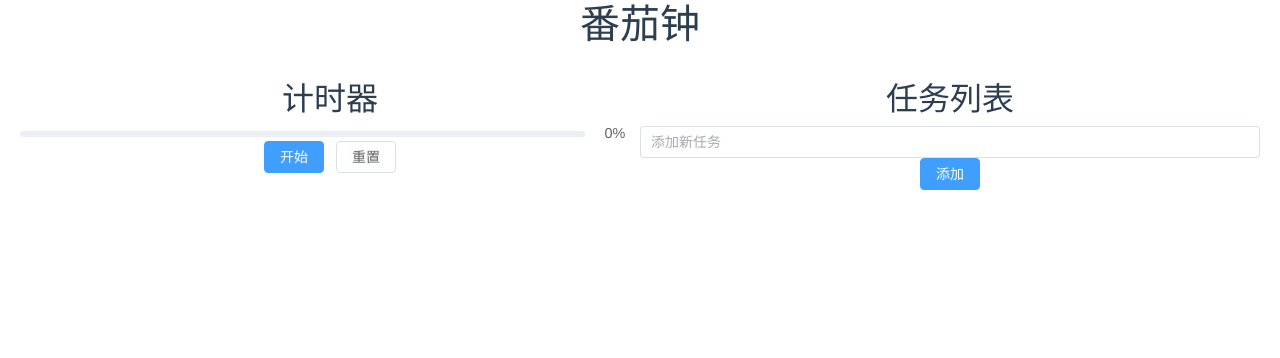
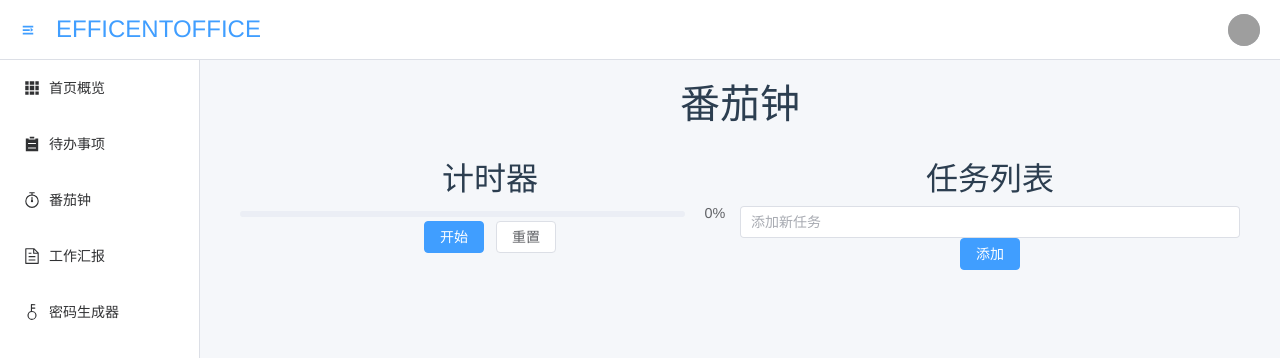
Before and after one commit to QingYang1807/EfficientOffice, a Vue app in the folder frontend/: page /#/pomodoro-timer in a window 1280 px wide. Shown: the top 358 px of the page. Built offline with nearby package versions, Linux system fonts and the light colour scheme; grey boxes are pictures that could not be loaded.

Commit message:
添加主体布局和首页

```diff
--- a/frontend/package.json
+++ b/frontend/package.json
@@ -11,6 +11,7 @@
     "bootstrap-vue": "^2.23.1",
     "core-js": "^3.8.3",
     "element-plus": "^2.3.4",
+    "@element-plus/icons-vue": "^2.1.0",
     "vue": "^3.2.13",
     "vue-router": "^4.0.13"
   },
--- /dev/null
+++ b/frontend/src/layouts/MainLayout.vue
@@ -0,0 +1,125 @@
+<template>
+  <el-container class="layout-container">
+    <!-- 顶部导航 -->
+    <el-header height="60px" class="main-header">
+      <div class="header-left">
+        <el-button type="text" @click="toggleSidebar">
+          <el-icon><Fold v-if="isCollapse" /><Expand v-else /></el-icon>
+        </el-button>
+        <h2 class="logo">EFFICENTOFFICE</h2>
+      </div>
+      <div class="header-right">
+        <el-dropdown>
+          <el-avatar :size="32" src="https://cube.elemecdn.com/0/88/03b0d39583f48206768a7534e55bcpng.png" />
+          <template #dropdown>
+            <el-dropdown-menu>
+              <el-dropdown-item>个人信息</el-dropdown-item>
+              <el-dropdown-item>设置</el-dropdown-item>
+              <el-dropdown-item divided>退出登录</el-dropdown-item>
+            </el-dropdown-menu>
+          </template>
+        </el-dropdown>
+      </div>
+    </el-header>
+
+    <el-container>
+      <!-- 侧边栏 -->
+      <el-aside :width="isCollapse ? '64px' : '200px'" class="main-aside">
+        <el-menu
+          :collapse="isCollapse"
+          :collapse-transition="false"
+          :router="true"
+          class="main-menu"
+        >
+          <el-menu-item index="/dashboard">
+            <el-icon><Grid /></el-icon>
+            <template #title>首页概览</template>
+          </el-menu-item>
+          <el-menu-item index="/todo">
+            <el-icon><List /></el-icon>
+            <template #title>待办事项</template>
+          </el-menu-item>
+          <el-menu-item index="/pomodoro-timer">
+            <el-icon><Timer /></el-icon>
+            <template #title>番茄钟</template>
+          </el-menu-item>
+          <el-menu-item index="/report-summary">
+            <el-icon><Document /></el-icon>
+            <template #title>工作汇报</template>
+          </el-menu-item>
+          <el-menu-item index="/password-generator">
+            <el-icon><Key /></el-icon>
+            <template #title>密码生成器</template>
+          </el-menu-item>
+        </el-menu>
+      </el-aside>
+
+      <!-- 主内容区 -->
+      <el-main class="main-content">
+        <router-view></router-view>
+      </el-main>
+    </el-container>
+  </el-container>
+</template>
+
+<script>
+import { ref } from 'vue'
+
+export default {
+  name: 'MainLayout',
+  setup() {
+    const isCollapse = ref(false)
+
+    const toggleSidebar = () => {
+      isCollapse.value = !isCollapse.value
+    }
+
+    return {
+      isCollapse,
+      toggleSidebar
+    }
+  }
+}
+</script>
+
+<style scoped>
+.layout-container {
+  height: 100vh;
+}
+
+.main-header {
+  background-color: #fff;
+  border-bottom: 1px solid #dcdfe6;
+  display: flex;
+  align-items: center;
+  justify-content: space-between;
+  padding: 0 20px;
+}
+
+.header-left {
+  display: flex;
+  align-items: center;
+  gap: 20px;
+}
+
+.logo {
+  margin: 0;
+  font-size: 1.5rem;
+  color: #409EFF;
+}
+
+.main-aside {
+  background-color: #fff;
+  border-right: 1px solid #dcdfe6;
+  transition: width 0.3s;
+}
+
+.main-menu {
+  border-right: none;
+}
+
+.main-content {
+  background-color: #f5f7fa;
+  padding: 20px;
+}
+</style>
--- a/frontend/src/main.js
+++ b/frontend/src/main.js
@@ -1,9 +1,19 @@
 import { createApp } from 'vue'
-import ElementPlus from 'element-plus';
+import App from './App.vue'
+import router from './router'
+import ElementPlus from 'element-plus'
 import 'element-plus/dist/index.css'
-import App from './App.vue'
-import router from './router';
+import * as ElementPlusIcons from '@element-plus/icons-vue'
 import 'bootstrap/dist/css/bootstrap.min.css'
 import 'bootstrap-vue/dist/bootstrap-vue.min.css'
 
-createApp(App).use(ElementPlus).use(router).mount('#app')
+const app = createApp(App)
+
+// 注册所有图标
+for (const [key, component] of Object.entries(ElementPlusIcons)) {
+  app.component(key, component)
+}
+
+app.use(ElementPlus)
+app.use(router)
+app.mount('#app')
--- /dev/null
+++ b/frontend/src/views/Dashboard.vue
@@ -0,0 +1,158 @@
+<template>
+  <div class="dashboard">
+    <!-- 统计卡片行 -->
+    <el-row :gutter="20" class="statistics-row">
+      <el-col :span="6" v-for="stat in statistics" :key="stat.title">
+        <el-card class="stat-card" :body-style="{ padding: '20px' }">
+          <el-row align="middle">
+            <el-col :span="16">
+              <h3>{{ stat.title }}</h3>
+              <div class="stat-value">{{ stat.value }}</div>
+            </el-col>
+            <el-col :span="8" class="stat-icon">
+              <el-icon :size="40" :color="stat.color">
+                <component :is="stat.icon" />
+              </el-icon>
+            </el-col>
+          </el-row>
+        </el-card>
+      </el-col>
+    </el-row>
+
+    <!-- 主要内容区域 -->
+    <el-row :gutter="20" class="main-content-row">
+      <!-- 左侧待办事项 -->
+      <el-col :span="16">
+        <el-card class="todo-card">
+          <template #header>
+            <div class="card-header">
+              <span>待办事项</span>
+              <el-button type="primary" size="small">添加任务</el-button>
+            </div>
+          </template>
+          <el-table :data="todoList" style="width: 100%">
+            <el-table-column prop="title" label="任务" />
+            <el-table-column prop="priority" label="优先级" width="100" />
+            <el-table-column prop="deadline" label="截止日期" width="120" />
+            <el-table-column prop="status" label="状态" width="100" />
+          </el-table>
+        </el-card>
+      </el-col>
+
+      <!-- 右侧快捷工具 -->
+      <el-col :span="8">
+        <el-card class="tools-card">
+          <template #header>
+            <div class="card-header">
+              <span>快捷工具</span>
+            </div>
+          </template>
+          <div class="tools-grid">
+            <el-button v-for="tool in quickTools"
+                       :key="tool.name"
+                       class="tool-button"
+                       @click="navigateTo(tool.route)">
+              <el-icon><component :is="tool.icon" /></el-icon>
+              <span>{{ tool.name }}</span>
+            </el-button>
+          </div>
+        </el-card>
+      </el-col>
+    </el-row>
+  </div>
+</template>
+
+<script>
+import { ref } from 'vue'
+import { useRouter } from 'vue-router'
+
+export default {
+  name: 'dash-board',
+  setup() {
+    const router = useRouter()
+
+    const statistics = ref([
+      { title: '待办任务', value: '8', icon: 'List', color: '#409EFF' },
+      { title: '已完成', value: '12', icon: 'Check', color: '#67C23A' },
+      { title: '进行中', value: '3', icon: 'Loading', color: '#E6A23C' },
+      { title: '已逾期', value: '2', icon: 'Warning', color: '#F56C6C' },
+    ])
+
+    const todoList = ref([
+      { title: '完成周报', priority: '高', deadline: '2024-03-20', status: '进行中' },
+      { title: '项目会议', priority: '中', deadline: '2024-03-21', status: '待处理' },
+      { title: '代码审查', priority: '高', deadline: '2024-03-22', status: '待处理' },
+    ])
+
+    const quickTools = ref([
+      { name: '番茄钟', icon: 'Timer', route: '/pomodoro-timer' },
+      { name: '密码生成', icon: 'Key', route: '/password-generator' },
+      { name: '周报生成', icon: 'Document', route: '/report-summary' },
+    ])
+
+    const navigateTo = (route) => {
+      router.push(route)
+    }
+
+    return {
+      statistics,
+      todoList,
+      quickTools,
+      navigateTo
+    }
+  }
+}
+</script>
+
+<style scoped>
+.dashboard {
+  padding: 20px;
+}
+
+.statistics-row {
+  margin-bottom: 20px;
+}
+
+.stat-card {
+  height: 100%;
+}
+
+.stat-value {
+  font-size: 24px;
+  font-weight: bold;
+  margin-top: 8px;
+}
+
+.stat-icon {
+  text-align: right;
+}
+
+.main-content-row {
+  margin-bottom: 20px;
+}
+
+.card-header {
+  display: flex;
+  justify-content: space-between;
+  align-items: center;
+}
+
+.tools-grid {
+  display: grid;
+  grid-template-columns: repeat(2, 1fr);
+  gap: 10px;
+}
+
+.tool-button {
+  height: 80px;
+  display: flex;
+  flex-direction: column;
+  justify-content: center;
+  align-items: center;
+  gap: 8px;
+}
+
+.tool-button .el-icon {
+  font-size: 24px;
+}
+</style>
```
Also changed, not shown: frontend/src/router/index.js (+16 -5 lines), 1 other file (tests, documents, lock files or other folders).
